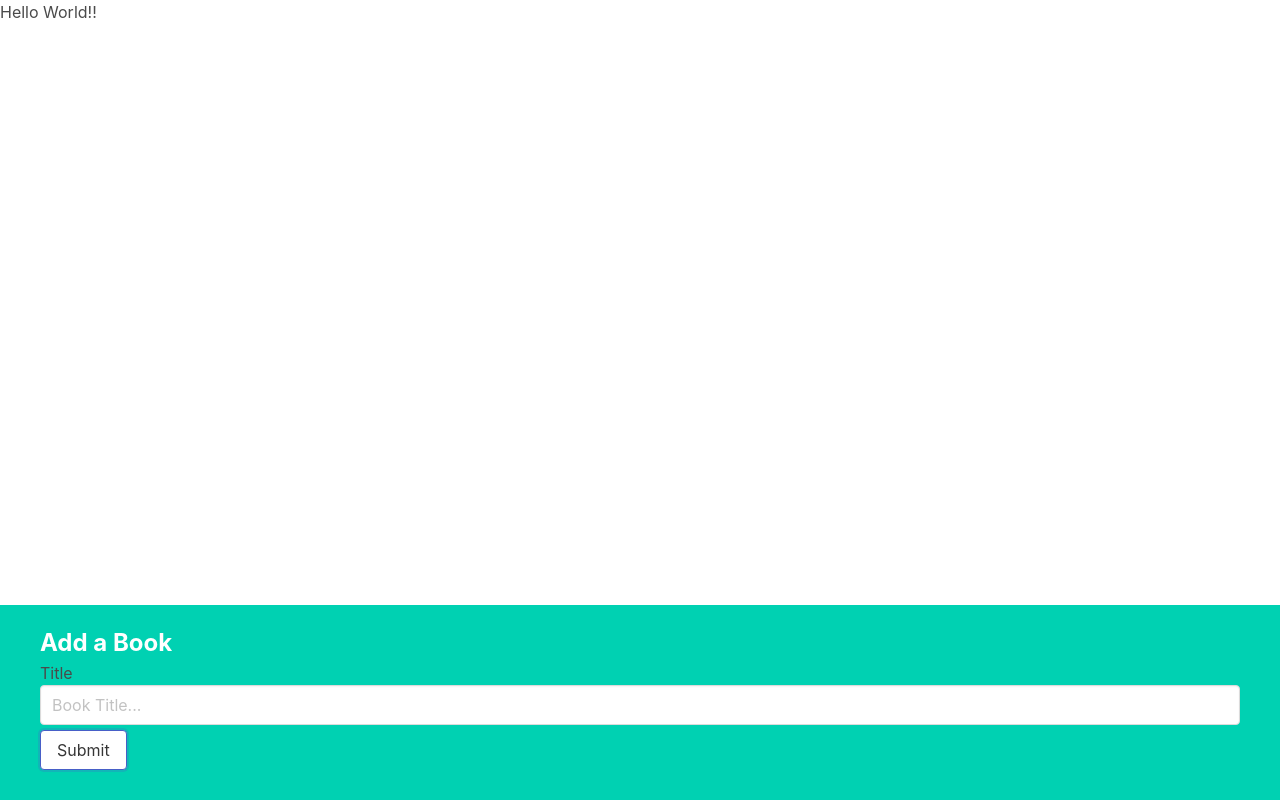
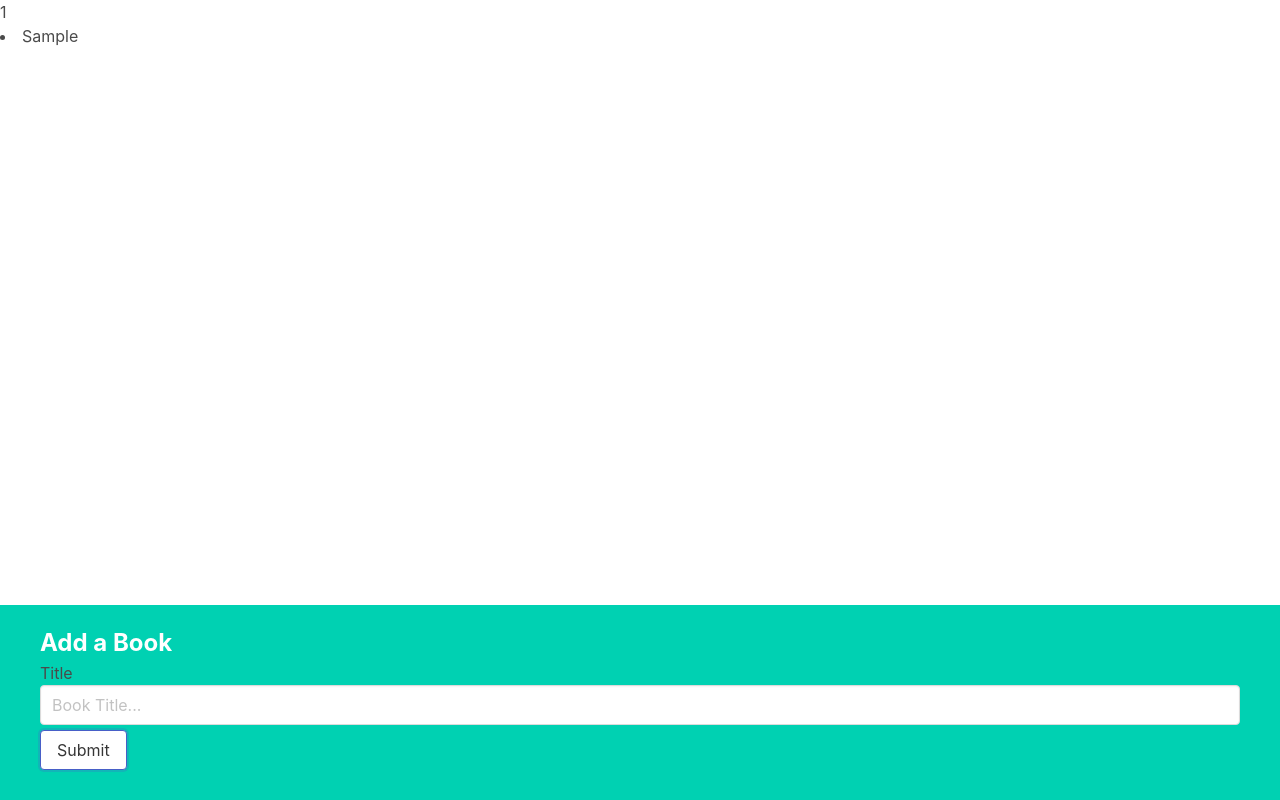
Before and after one commit to suriyaaap13/Books, a React (Create React App) app: page / in a window 1280 px wide. Both pictures are taken after typing "Sample" into the empty fields and a click on the button "Submit". Built offline with nearby package versions, Linux system fonts and the light colour scheme.

Commit message:
Set up BookShow to just show the title of the books entered

```diff
--- a/src/App.js
+++ b/src/App.js
@@ -1,15 +1,16 @@
 import { useState } from "react";
 import BookCreate from "./components/BookCreate";
+import BookShow from "./components/BookShow";
 
 function App(){
     const [books, setBooks] = useState([]);
     const addBook = (title)=>{
-        const obj =
-        setBooks([...books, title]);
+        setBooks([...books, {id: books.length, title: title}]);
     }
     return (
         <>
-            <h1>Hello World!!</h1>
+            {books.length}
+            <BookShow books={books}/>
             <BookCreate addBook={addBook}/>
         </>
 
--- a/src/components/BookShow.js
+++ b/src/components/BookShow.js
@@ -1,9 +1,5 @@
 import React from 'react'
 
-export default function BookShow() {
-  return (
-    <div>
-      BookShow
-    </div>
-  )
+export default function BookShow({ books }) {
+  return books.map((book)=><li>{book.title}</li>)
 }
```
